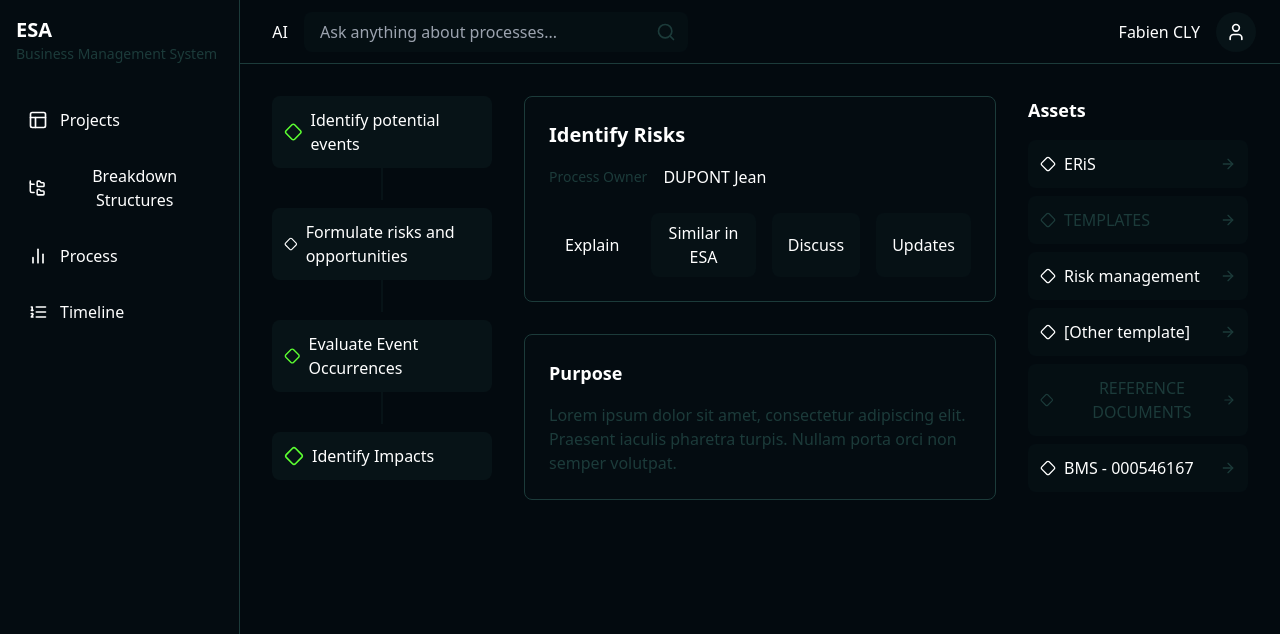
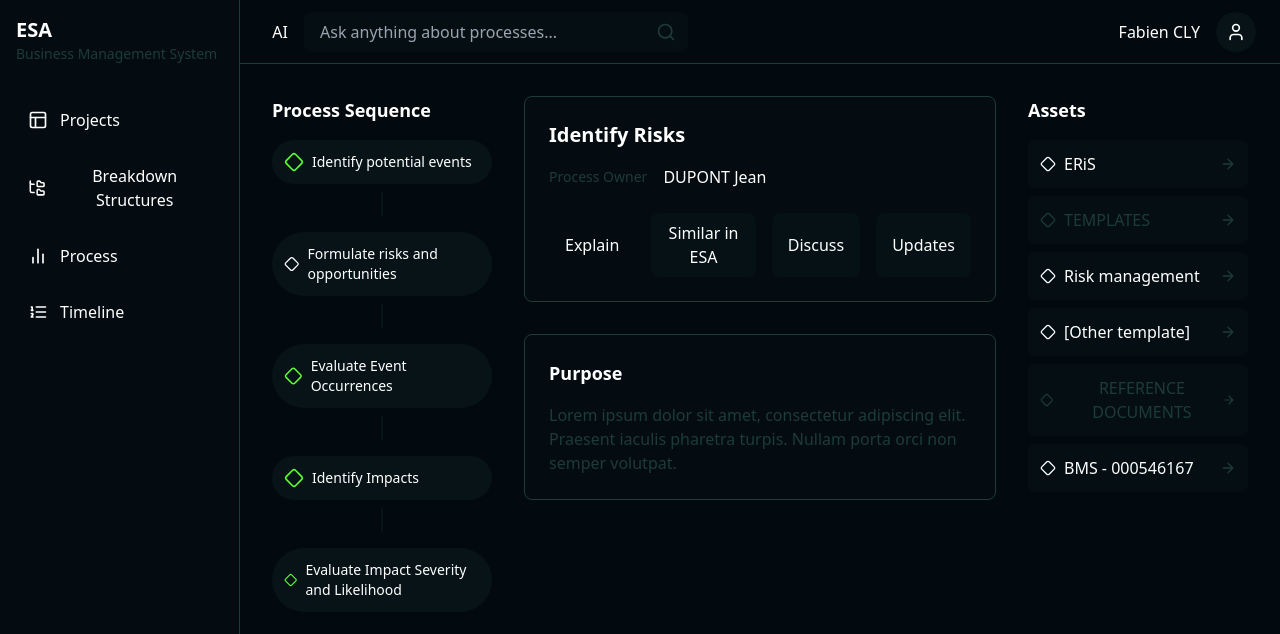
Before and after one commit to AmandineMroad/project-risk-navigator, a React (Vite) app: page / in a window 1280 px wide. Shown: the top 634 px of the page. Built offline with nearby package versions, Linux system fonts and the light colour scheme.

Commit message:
Update Process Flow to Match Design
Ensure the sequence diagram in the "ProcessFlow" component matches the provided design and mockup exactly.
[skip gpt_engineer]

```diff
--- a/src/components/ProcessFlow.tsx
+++ b/src/components/ProcessFlow.tsx
@@ -1,24 +1,53 @@
 import { Diamond } from "lucide-react";
 
 const steps = [
-  "Identify potential events",
-  "Formulate risks and opportunities",
-  "Evaluate Event Occurrences",
-  "Identify Impacts",
+  {
+    label: "Identify potential events",
+    isActive: false
+  },
+  {
+    label: "Formulate risks and opportunities",
+    isActive: true
+  },
+  {
+    label: "Evaluate Event Occurrences",
+    isActive: false
+  },
+  {
+    label: "Identify Impacts",
+    isActive: false
+  },
+  {
+    label: "Evaluate Impact Severity and Likelihood",
+    isActive: false
+  }
 ];
 
 export const ProcessFlow = () => {
   return (
     <div className="space-y-2">
-      {steps.map((step, index) => (
-        <div key={step}>
-          <div className={`process-step ${index === 1 ? "bg-accent-blue/20 text-accent-blue" : ""}`}>
-            <Diamond size={20} className={index === 1 ? "text-accent-blue" : "text-accent-green"} />
-            <span>{step}</span>
+      <h3 className="text-lg font-semibold mb-4 text-left">Process Sequence</h3>
+      <div className="space-y-2">
+        {steps.map((step, index) => (
+          <div key={step.label} className="flex flex-col items-center">
+            <div
+              className={`
+                process-step w-full
+                ${step.isActive ? 'bg-accent-blue/20 text-accent-blue' : 'bg-text-secondary/20'}
+              `}
+            >
+              <Diamond
+                size={20}
+                className={step.isActive ? 'text-accent-blue' : 'text-accent-green'}
+              />
+              <span className="text-sm">{step.label}</span>
+            </div>
+            {index < steps.length - 1 && (
+              <div className="process-connector my-2" />
+            )}
           </div>
-          {index < steps.length - 1 && <div className="process-connector" />}
-        </div>
-      ))}
+        ))}
+      </div>
     </div>
   );
 };
--- a/src/index.css
+++ b/src/index.css
@@ -10,11 +10,11 @@
 
 @layer components {
   .process-step {
-    @apply p-3 rounded-lg bg-text-secondary/20 flex items-center gap-2;
+    @apply p-3 rounded-full bg-text-secondary/20 flex items-center gap-2 transition-colors duration-200;
   }
 
   .process-connector {
-    @apply w-0.5 h-8 bg-text-secondary/20 mx-auto;
+    @apply w-0.5 h-6 bg-text-secondary/20 mx-auto;
   }
 
   .asset-button {
```
